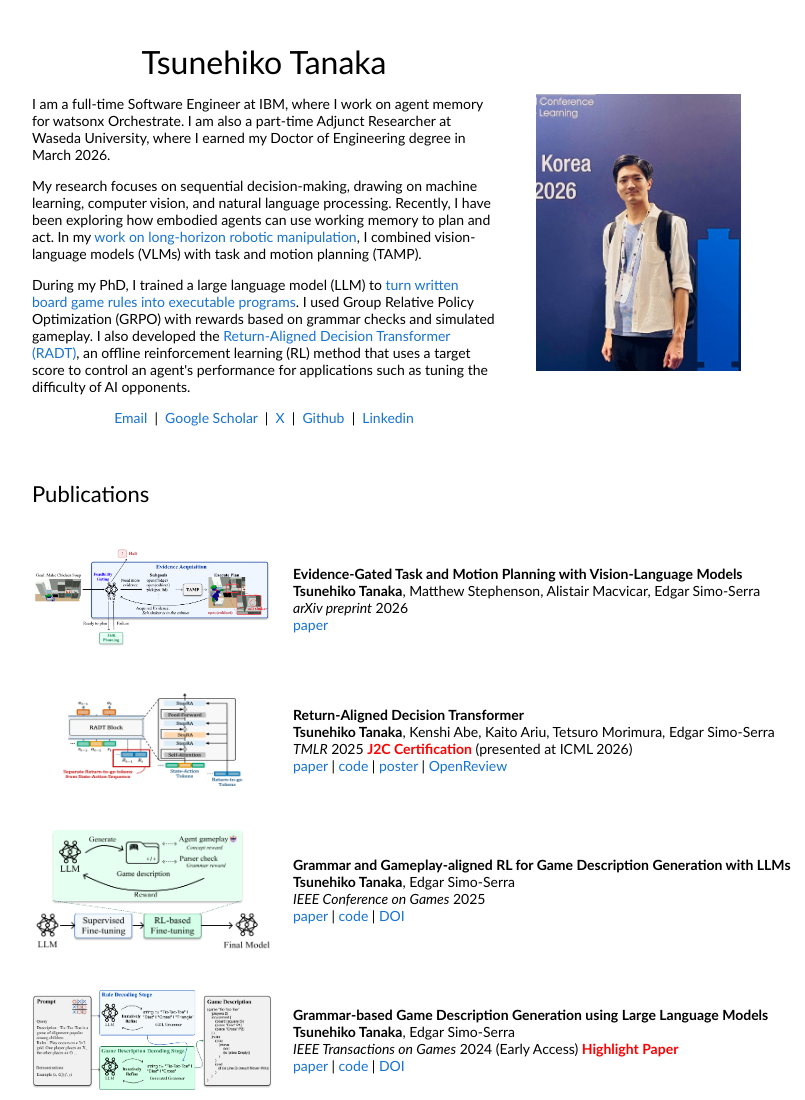
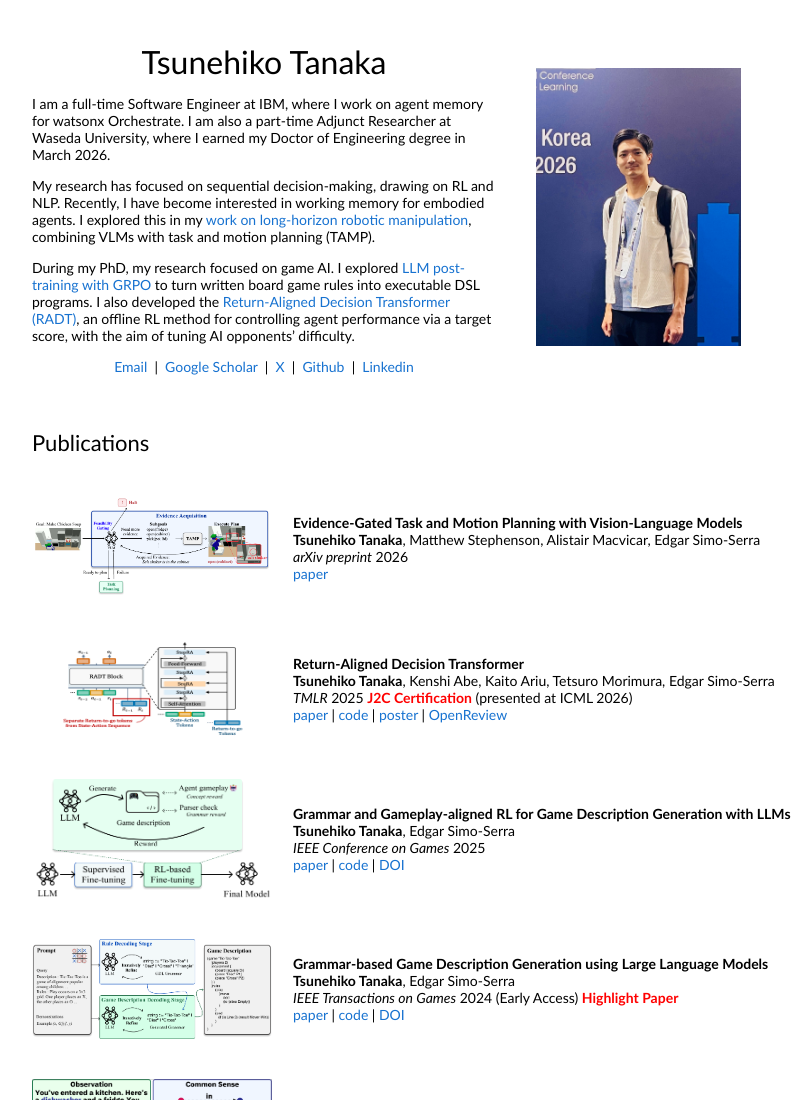
Before and after one commit to tsunehiko/tsunehiko.github.io, a plain HTML site: page index.html in a window 1280 px wide. Shown: the top 1100 px of the page, without its empty margins (228-1033 px from the left). Drawn offline with Linux system fonts and the light colour scheme.

Commit message:
Match homepage bio to the approved copy

```diff
--- a/index.html
+++ b/index.html
@@ -29,14 +29,14 @@
                     I am also a part-time Adjunct Researcher at Waseda University, where I earned my Doctor of Engineering degree in March 2026.
                   </p>
                   <p>
-                    My research focuses on sequential decision-making, drawing on machine learning, computer vision, and natural language processing.
-                    Recently, I have been exploring how embodied agents can use working memory to plan and act.
-                    In my <a href="https://arxiv.org/abs/2608.20084v2">work on long-horizon robotic manipulation</a>, I combined vision-language models (VLMs) with task and motion planning (TAMP).
+                    My research has focused on sequential decision-making, drawing on RL and NLP.
+                    Recently, I have become interested in working memory for embodied agents.
+                    I explored this in my <a href="https://arxiv.org/abs/2608.20084v2">work on long-horizon robotic manipulation</a>, combining VLMs with task and motion planning (TAMP).
                   </p>
                   <p>
-                    During my PhD, I trained a large language model (LLM) to <a href="https://arxiv.org/abs/2503.15783">turn written board game rules into executable programs</a>.
-                    I used Group Relative Policy Optimization (GRPO) with rewards based on grammar checks and simulated gameplay.
-                    I also developed the <a href="https://arxiv.org/abs/2402.03923">Return-Aligned Decision Transformer (RADT)</a>, an offline reinforcement learning (RL) method that uses a target score to control an agent's performance for applications such as tuning the difficulty of AI opponents.
+                    During my PhD, my research focused on game AI.
+                    I explored <a href="https://arxiv.org/abs/2503.15783">LLM post-training with GRPO</a> to turn written board game rules into executable DSL programs.
+                    I also developed the <a href="https://arxiv.org/abs/2402.03923">Return-Aligned Decision Transformer (RADT)</a>, an offline RL method for controlling agent performance via a target score, with the aim of tuning AI opponents’ difficulty.
                   </p>
                   <p style="text-align:center">
                     <a href="mailto:tsunehiko@fuji.waseda.jp">Email</a> &nbsp|&nbsp
```
